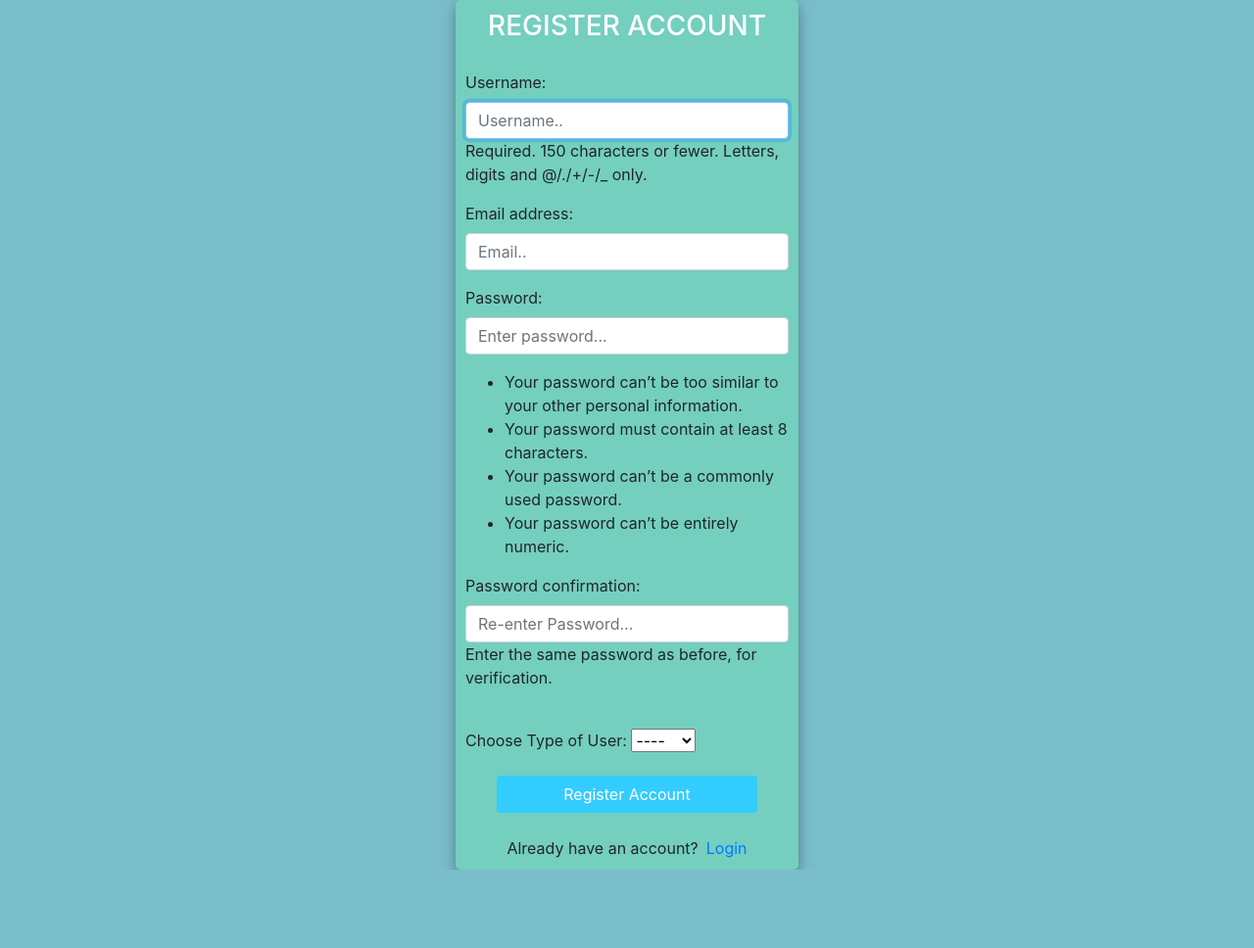
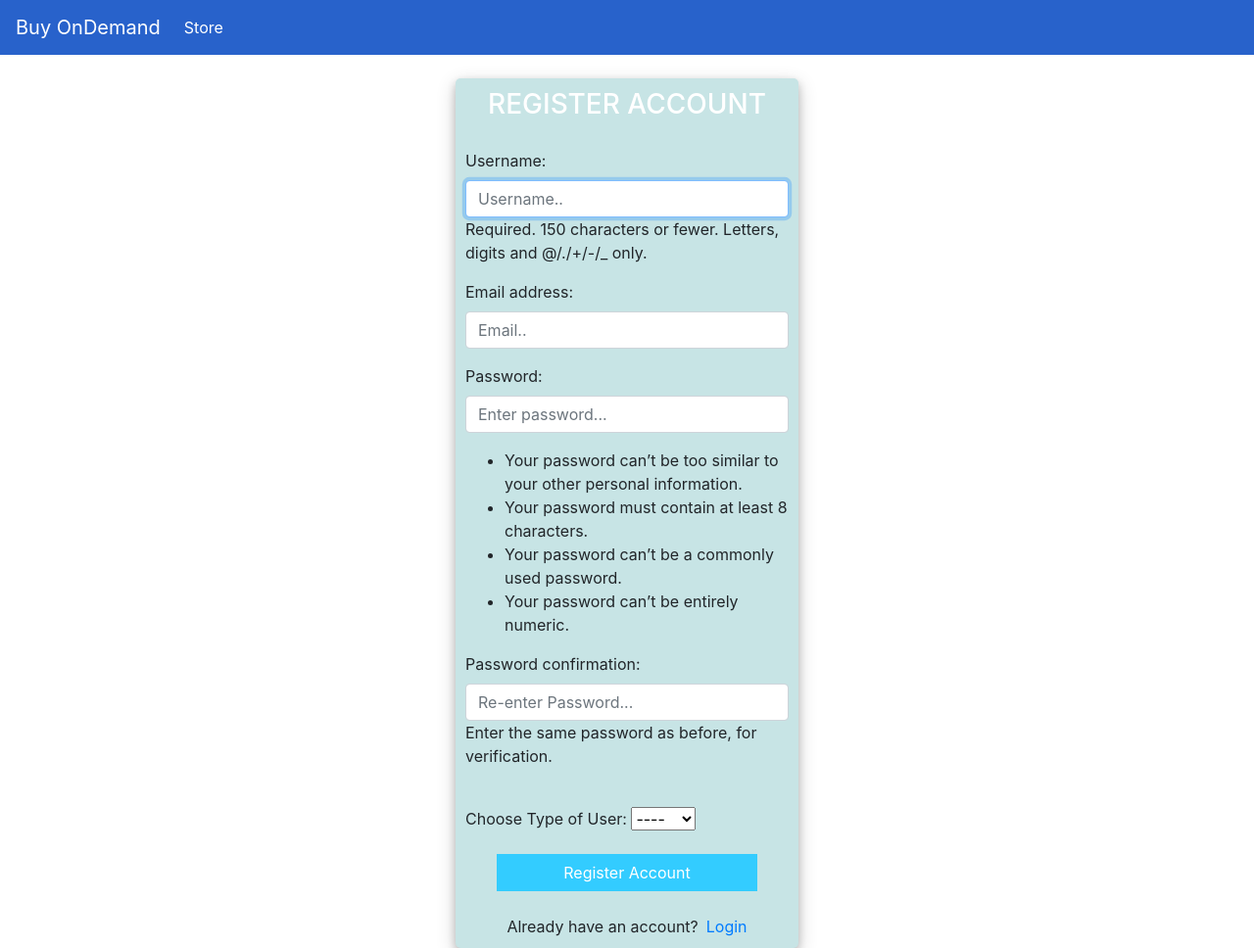
Before and after one commit to AliceLiu17/CSC322-Ebay, a Django app: page /register/ in a window 1280 px wide. Shown: the whole page at 98% size. Before the commit the page ends 888 px from the top, so only its background shows below. Run offline with Django 4.2, Linux system fonts and the light colour scheme; some libraries are stand-ins or nearby versions.

Commit message:
added navbar and fixed case with unregistered users

```diff
--- a/store/templates/store/main.html
+++ b/store/templates/store/main.html
@@ -55,7 +55,6 @@
 
         <div class="form-inline my-2 my-lg-0">
 	     	<a href="{% url 'login' %}"class="btn btn-warning">Login</a>
-			 <a href="https://www.google.com/">
              {% comment %} <br>
             <a href="#"class="btn btn-warning">Sign Up</a> {% endcomment %}
 
--- a/store/templates/store/register.html
+++ b/store/templates/store/register.html
@@ -1,13 +1,19 @@
 
 <!DOCTYPE html>
+{% load static %}
 
 <html>
 
 <head>
-	<title>Login</title>
+	<title>Register</title>
 	<link rel="stylesheet" href="https://stackpath.bootstrapcdn.com/bootstrap/4.1.3/css/bootstrap.min.css" integrity="sha384-MCw98/SFnGE8fJT3GXwEOngsV7Zt27NXFoaoApmYm81iuXoPkFOJwJ8ERdknLPMO" crossorigin="anonymous">
 	<script src="https://ajax.googleapis.com/ajax/libs/jquery/3.3.1/jquery.min.js"></script>
 	<link rel="stylesheet" href="https://use.fontawesome.com/releases/v5.6.1/css/all.css" integrity="sha384-gfdkjb5BdAXd+lj+gudLWI+BXq4IuLW5IT+brZEZsLFm++aCMlF1V92rMkPaX4PP" crossorigin="anonymous">
+	<meta name="viewport" content="width=device-width, initial-scale=1, maximum-scale=1, minimum-scale=1" />
+
+	<link rel="stylesheet" href="https://stackpath.bootstrapcdn.com/bootstrap/4.4.1/css/bootstrap.min.css" integrity="sha384-Vkoo8x4CGsO3+Hhxv8T/Q5PaXtkKtu6ug5TOeNV6gBiFeWPGFN9MuhOf23Q9Ifjh" crossorigin="anonymous">
+
+	<link rel="stylesheet" type="text/css" href="{% static 'css/main.css' %}">
 
 	<style>
 		body,
@@ -15,13 +21,13 @@
 			margin: 0;
 			padding: 0;
 			height: 100%;
-			background: #7abecc !important;
+			background: white!important;
 		}
 		.user_card {
 			width: 350px;
 			margin-top: auto;
 			margin-bottom: auto;
-			background: #74cfbf;
+			background: #c7e4e5;
 			position: relative;
 			display: flex;
 			justify-content: center;
@@ -69,6 +75,34 @@
 
 </head>
 <body>
+	<nav class="navbar navbar-expand-lg navbar-dark bg-dark">
+		<a class="navbar-brand" href="{% url 'store' %}">Buy OnDemand</a>
+		<button class="navbar-toggler" type="button" data-toggle="collapse" data-target="#navbarSupportedContent" aria-controls="navbarSupportedContent" aria-expanded="false" aria-label="Toggle navigation">
+		  <span class="navbar-toggler-icon"></span>
+		</button>
+
+		<div class="collapse navbar-collapse" id="navbarSupportedContent">
+			<ul class="navbar-nav mr-auto">
+			  <li class="nav-item active">
+				<a class="nav-link" href="{% url 'store' %}">Store <span class="sr-only">(current)</span></a>
+
+			  </div>
+			</nav>
+
+			<div class="container">
+				   <br>
+				   {% block content %}
+				   {% endblock content %}
+				</div>
+
+
+		   <script src="https://code.jquery.com/jquery-3.4.1.slim.min.js" integrity="sha384-J6qa4849blE2+poT4WnyKhv5vZF5SrPo0iEjwBvKU7imGFAV0wwj1yYfoRSJoZ+n" crossorigin="anonymous"></script>
+
+		   <script src="https://cdn.jsdelivr.net/npm/popper.js@1.16.0/dist/umd/popper.min.js" integrity="sha384-Q6E9RHvbIyZFJoft+2mJbHaEWldlvI9IOYy5n3zV9zzTtmI3UksdQRVvoxMfooAo" crossorigin="anonymous"></script>
+
+		   <script src="https://stackpath.bootstrapcdn.com/bootstrap/4.4.1/js/bootstrap.min.js" integrity="sha384-wfSDF2E50Y2D1uUdj0O3uMBJnjuUD4Ih7YwaYd1iqfktj0Uod8GCExl3Og8ifwB6" crossorigin="anonymous"></script>
+
+
 	<div class="container h-100">
 		<div class="d-flex justify-content-center h-100">
 			<div class="user_card">
@@ -128,6 +162,7 @@
 		for (var field in form_fields){
 			form_fields[field].className += ' form-control'
 		}
+
 	</script>
 </body>
 </html>
--- a/store/views.py
+++ b/store/views.py
@@ -56,13 +56,12 @@
 			return redirect('store')
 		else:
 			messages.info(request, 'username or password is incorrect')
-			return render(request, 'store/login.html', context)
 	context = {}
 	return render(request, 'store/login.html', context)
 
 def logoutUser(request):
 	logout(request)
-	return redirect('store')
+	return redirect('main')
 
 def registerPage(request):
 	form = CreateUserForm()
```
Also changed, not shown: store/templates/store/login.html (+37 -2 lines), db.sqlite3.
